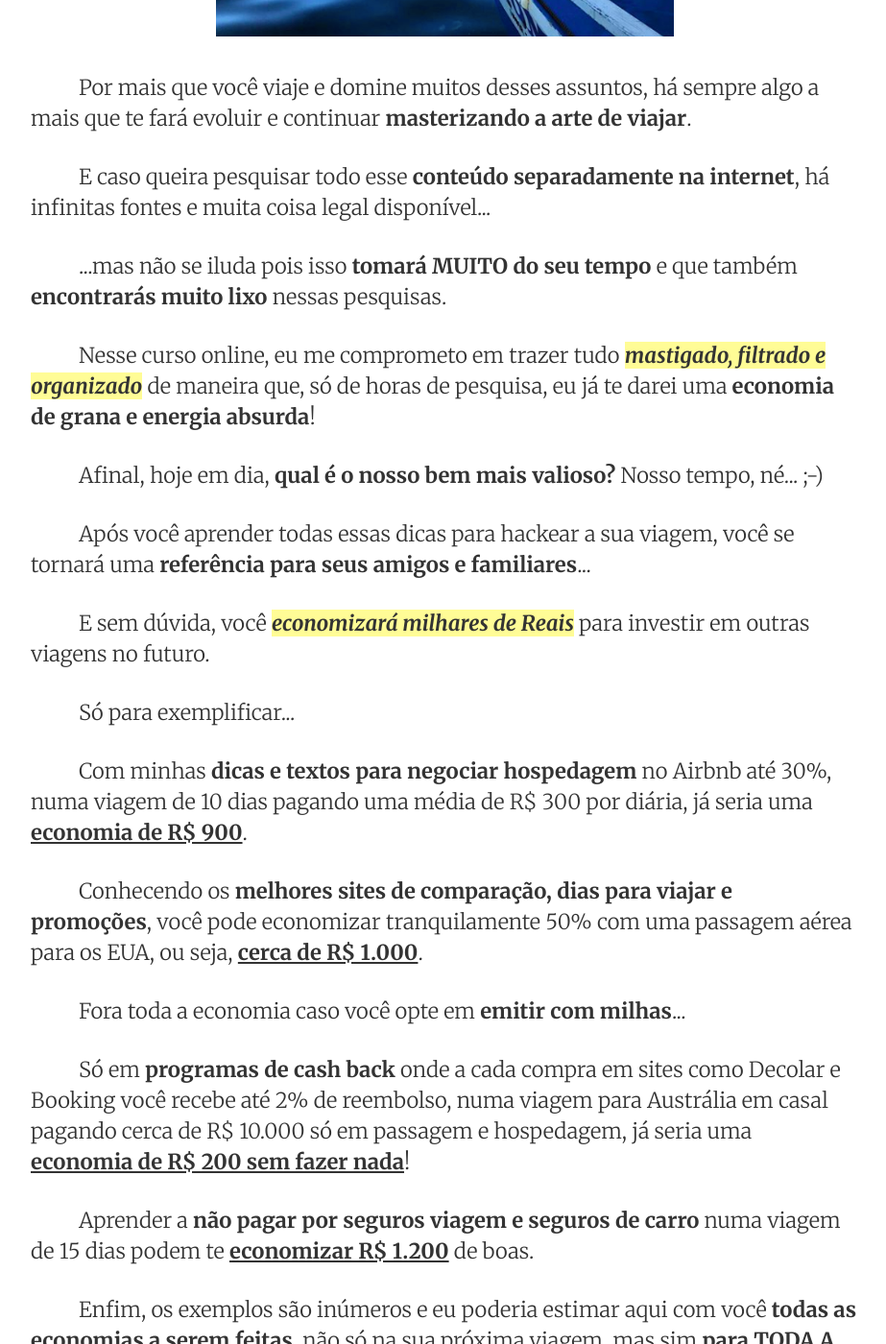
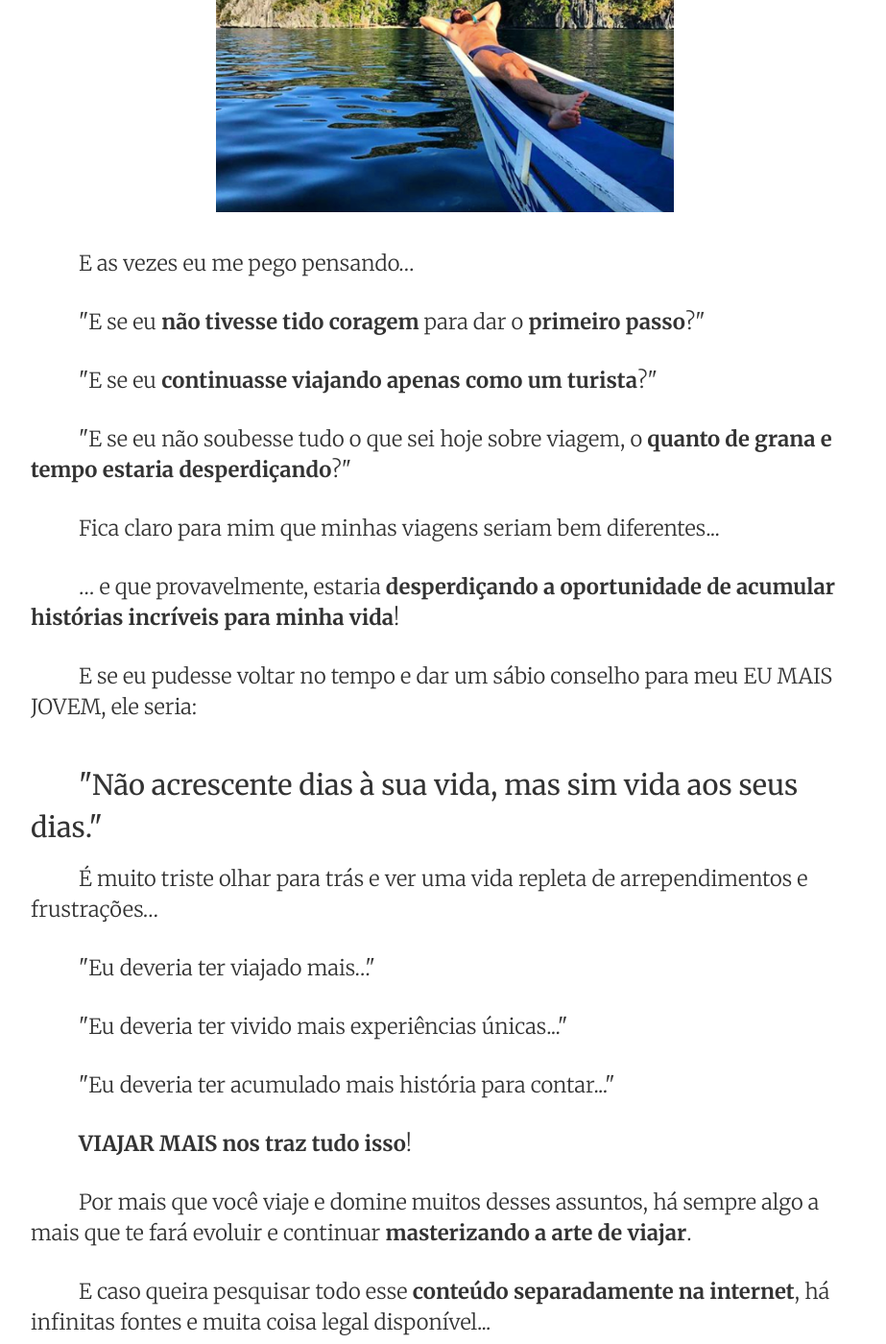
Before and after one commit to ianborges/hackeandosuaviagem, a Jekyll site: the page built from index.html, in a window 1280 px wide and 1400 px high, scrolled down 9077 px. Shown: the whole window at 96% size, without its empty margins (177-1100 px from the left). Built offline with Jekyll 4.4.1, drawn with Linux system fonts in a browser that asks for light colours; the list of posts is cut into pages by our own code; some of the changed text lies outside the part shown.

Commit message:
Update index.html

```diff
--- a/index.html
+++ b/index.html
@@ -92,8 +92,11 @@ layout: default
           </ul>
         </div>
 
+	<p>&nbsp;</p>
+
         <p>Nesse curso online, você aprenderá sobre:</p>
 
+	<p>&nbsp;</p>
         <p><strong>>> PASSAGENS AÉREAS</strong></p>
         <p>- Quais os melhores sites de comparação</p>
         <p>- Como viajar para vários destinos pagando uma única passagem</p>
@@ -154,7 +157,7 @@ layout: default
 		<p>.</p>
 		<p>"<strong>Não tenho tantos dias de férias</strong> assim para viajar"</p>
 		<p>.</p>
-		<p>"Quem me garante que essas são <strong>boas dicas mesmo</strong>"</p>
+		<p>"Quem me garante que essas <strong>dicas são boas mesmo</strong>"</p>
 		<p>.</p>
 		<p>"Posso achar tudo isso na <strong>internet de graça</strong>"</p>
 		<p>.</p>
@@ -167,12 +170,35 @@ layout: default
 		<p><strong>Você vai aprender a viajar melhor!</strong></p>
 		<p>E de maneira mais econômica…</p>
 		<p>O que te permitirá <span class="highlight"><em><strong>guardar mais dinheiro para próximas viagens</strong></em></span> ou simplesmente <span class="highlight"><em><strong>gastar com experiências que você levará para o resto da sua vida</strong></em></span> e terá orgulho de contar para os seus netos!</p>
-		<p>Você <strong>evitará centenas de erros e pegadinhas do malandro</strong> que eu cometi durante anos e assim <span class="highlight"><em><strong>ganhará tempo e eficácia para planejar suas próximas viagens</strong></em></span>.</p>
+		<p>Você <strong>evitará centenas de erros e pegadinhas do malandro</strong> que eu cometi durante anos...</p>
+		<p>... e assim <span class="highlight"><em><strong>ganhará tempo e eficácia para planejar suas próximas viagens</strong></em></span>.</p>
 		<p>E você aprenderá, não só o <strong>conhecimento técnico</strong>, mas também, eu te ajudarei na <strong>mudança do seu mindset</strong> para <strong>NÃO VIAJAR MAIS COMO UM TURISTA</strong>, mas sim como um <strong>verdadeiro viajante</strong>! </p>
 
 	</div>
 	<p class="center"><img src="assets/barco.png" style="max-width: 477px; width: 100%"/></p>
     <div class="indent">
+
+	    	<p>E as vezes eu me pego pensando…</p>
+
+		<p>"E se eu <strong>não tivesse tido coragem</strong> para dar o <strong>primeiro passo</strong>?"</p>
+		<p>"E se eu <strong>continuasse viajando apenas como um turista</strong>?"</p>
+		<p>"E se eu não soubesse tudo o que sei hoje sobre viagem, o <strong>quanto de grana e tempo estaria desperdiçando</strong>?"</p>
+
+		<p>Fica claro para mim que minhas viagens seriam bem diferentes...</p>
+
+		<p>… e que provavelmente, estaria <strong>desperdiçando a oportunidade de acumular histórias incríveis para minha vida</strong>!</p>
+
+		<p>E se eu pudesse voltar no tempo e dar um sábio conselho para meu EU MAIS JOVEM, ele seria:</p>
+
+		<h2>"Não acrescente dias à sua vida, mas sim vida aos seus dias."</h2>
+
+		<p>É muito triste olhar para trás e ver uma vida repleta de arrependimentos e frustrações…</p>
+
+		<p>"Eu deveria ter viajado mais…"</p>
+		<p>"Eu deveria ter vivido mais experiências únicas..."</p>
+		<p>"Eu deveria ter acumulado mais história para contar..."</p>
+
+		<p><strong>VIAJAR MAIS nos traz tudo isso</strong>!</p>
 
 		<p>Por mais que você viaje e domine muitos desses assuntos, há sempre algo a mais que te fará evoluir e continuar <strong>masterizando a arte de viajar</strong>.</p>
 		<p>E caso queira pesquisar todo esse <strong>conteúdo separadamente na internet</strong>, há infinitas fontes e muita coisa legal disponível... </p>
```
